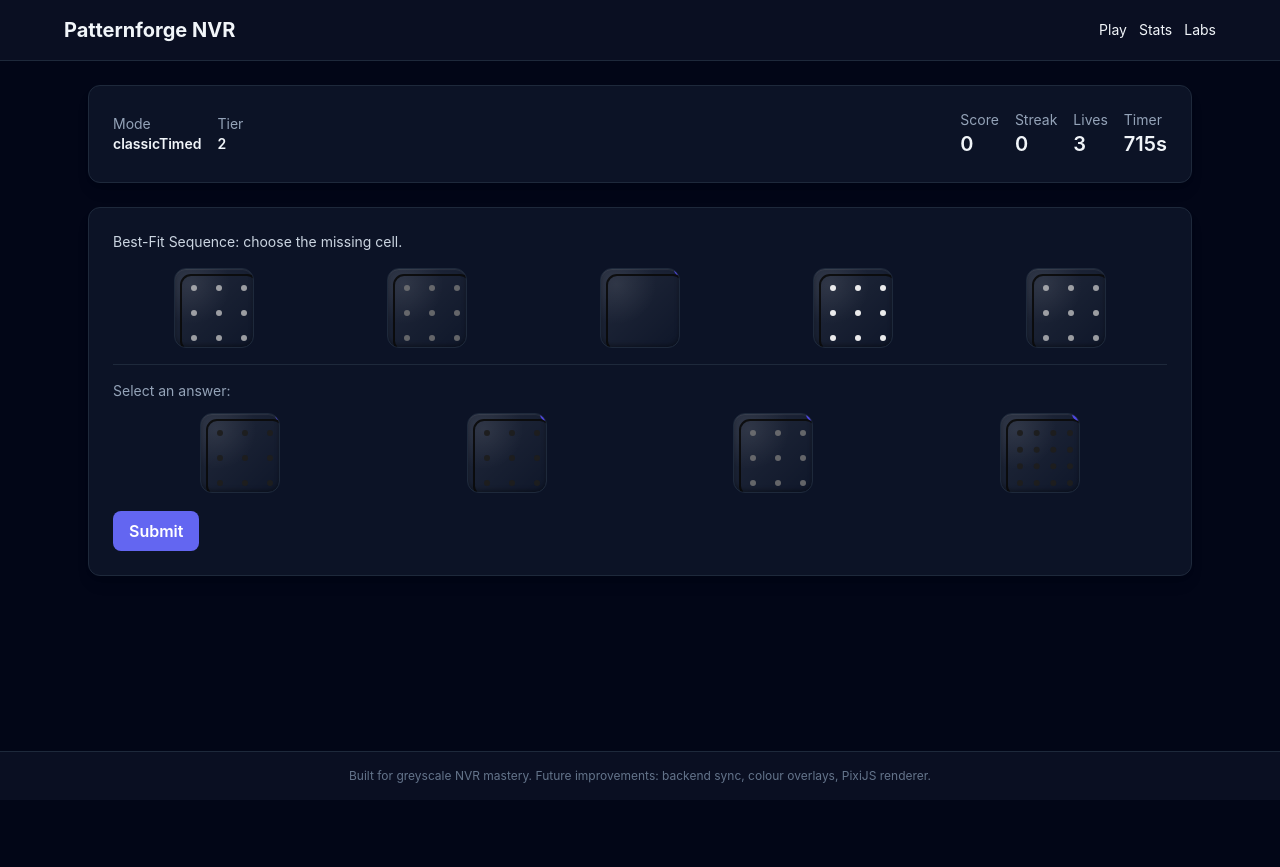
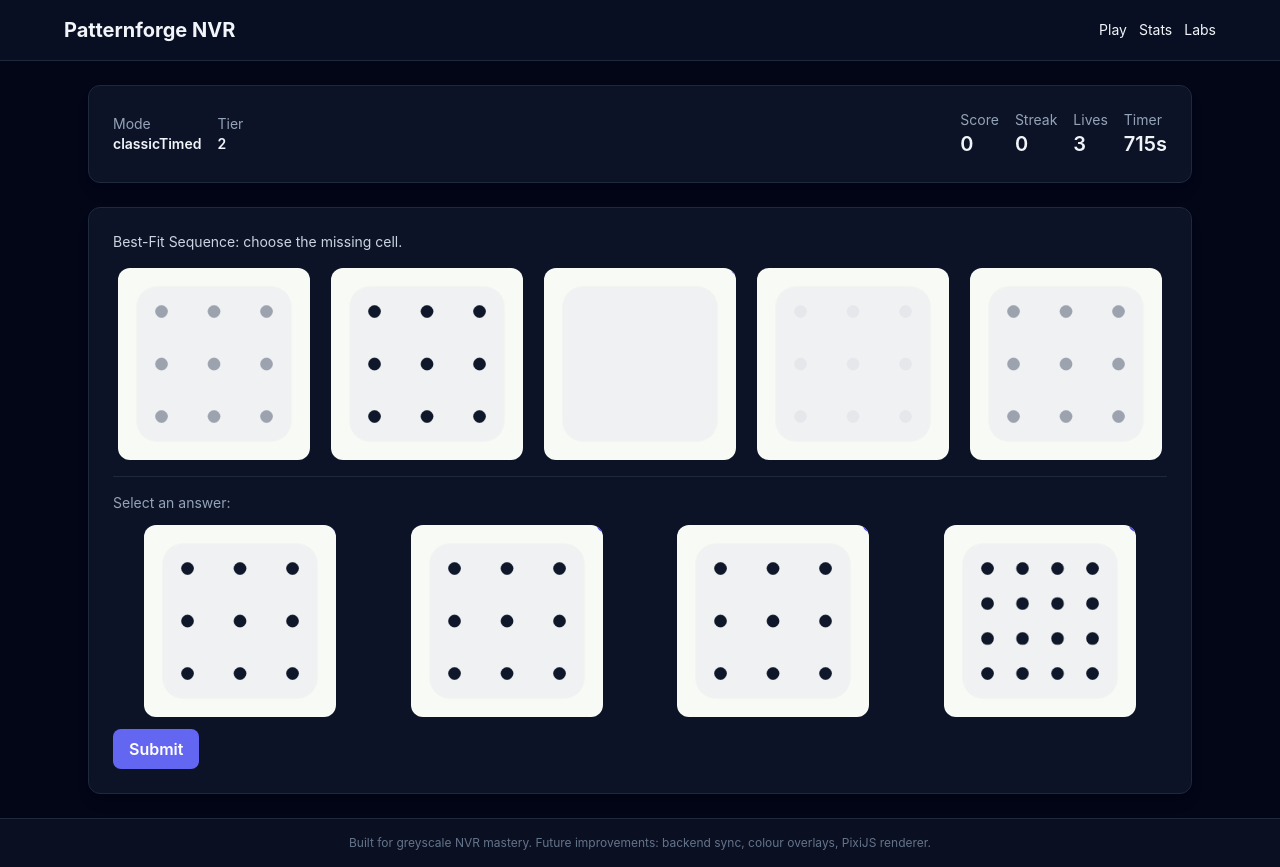
Before and after one commit to Deju2099/patternforge01, an Angular app: page /game in a window 1280 px wide. Before the commit the page ends 800 px from the top, so only its background shows below. Built offline with nearby package versions, Linux system fonts and the light colour scheme.

Commit message:
Enlarge puzzle cells and clarify motif contrast

```diff
--- a/src/app/components/puzzle-cell/puzzle-cell.component.html
+++ b/src/app/components/puzzle-cell/puzzle-cell.component.html
@@ -1,4 +1,7 @@
-<div class="glass-cell w-20 h-20 flex items-center justify-center relative" [class.border-indigo-400]="selected">
-  <canvas #canvas width="80" height="80" class="absolute inset-1 rounded-lg"></canvas>
+<div
+  class="glass-cell puzzle-cell-size flex items-center justify-center relative p-3"
+  [class.border-indigo-400]="selected"
+>
+  <canvas #canvas width="200" height="200" class="block rounded-lg w-full h-full"></canvas>
   <span *ngIf="label" class="absolute -top-2 -right-2 text-[10px] bg-indigo-600 text-white rounded-full px-1">{{ label }}</span>
 </div>
--- a/src/app/core/services/motif-renderer.service.ts
+++ b/src/app/core/services/motif-renderer.service.ts
@@ -3,14 +3,15 @@ import { CellConfig } from '../models/puzzle.model';
 import { ShadeIndex } from '../models/motif.model';
 
 const SHADE_MAP: Record<ShadeIndex, string> = {
-  0: 'rgba(245,245,245,0.95)',
-  1: 'rgba(200,200,200,0.75)',
-  2: 'rgba(120,120,120,0.8)',
-  3: 'rgba(30,30,30,0.95)',
+  0: '#e5e7eb', // light grey
+  1: '#9ca3af', // medium grey
+  2: '#0f172a', // near black
+  3: '#0f172a', // collapse darker requests into a single dark tone
 };
 
 /**
- * Draws greyscale motifs into an 80x80 canvas context.
+ * Draws greyscale motifs using an 80x80 unit coordinate space, scaled to the
+ * actual canvas size for responsive rendering.
  */
 @Injectable({ providedIn: 'root' })
 export class MotifRendererService {
@@ -19,8 +20,14 @@ export class MotifRendererService {
     if (!ctx) return;
     ctx.clearRect(0, 0, canvas.width, canvas.height);
 
+    const scale = Math.min(canvas.width, canvas.height) / 80;
+    ctx.save();
+    ctx.scale(scale, scale);
     this.drawCellFrame(ctx);
-    if (!cell) return;
+    if (!cell) {
+      ctx.restore();
+      return;
+    }
 
     switch (cell.motifId) {
       case 'barStack':
@@ -45,15 +52,16 @@ export class MotifRendererService {
         this.drawDotGrid(ctx, cell);
         break;
     }
+
+    ctx.restore();
   }
 
   private drawCellFrame(ctx: CanvasRenderingContext2D): void {
     ctx.save();
-    ctx.lineWidth = 2;
-    ctx.strokeStyle = 'rgba(10,10,10,0.9)';
-    ctx.fillStyle = 'rgba(40,40,40,0.65)';
-    this.roundRect(ctx, 2, 2, 76, 76, 10);
-    ctx.stroke();
+    ctx.lineWidth = 0;
+    ctx.fillStyle = 'rgba(235, 237, 240, 0.65)';
+    this.roundRect(ctx, 3, 3, 74, 74, 10);
+    ctx.fill();
     ctx.restore();
   }
 
@@ -119,13 +127,14 @@ export class MotifRendererService {
   private drawIsoCube(ctx: CanvasRenderingContext2D, cell: CellConfig): void {
     const { shadeIndex = 2, size = 1 } = cell.params;
     const base = 16 + size * 4;
+    const shade = Math.min(shadeIndex, 2) as ShadeIndex;
+    const light = SHADE_MAP[Math.max(0, shade - 1) as ShadeIndex];
+    const medium = SHADE_MAP[shade];
+    const dark = SHADE_MAP[2];
     ctx.save();
     ctx.translate(40, 40);
-    ctx.strokeStyle = 'rgba(15,15,15,0.9)';
+    ctx.strokeStyle = medium;
     ctx.lineWidth = 1.5;
-
-    const light = SHADE_MAP[shadeIndex as ShadeIndex];
-    const dark = 'rgba(20,20,20,0.8)';
     ctx.beginPath();
     ctx.moveTo(0, -base);
     ctx.lineTo(base, -base / 2);
@@ -152,7 +161,7 @@ export class MotifRendererService {
     ctx.lineTo(-base, base / 2);
     ctx.lineTo(0, base);
     ctx.closePath();
-    ctx.fillStyle = 'rgba(80,80,80,0.8)';
+    ctx.fillStyle = medium;
     ctx.fill();
     ctx.stroke();
     ctx.restore();
--- a/src/styles.css
+++ b/src/styles.css
@@ -25,18 +25,12 @@
     position: relative;
     overflow: hidden;
     border-radius: 0.75rem; /* rounded-xl */
-    border: 1px solid #1e293b; /* slate-800 */
-    background-color: #0f172a; /* slate-900 */
-    box-shadow: inset 0 1px 1px rgba(255, 255, 255, 0.08), inset 0 -2px 4px rgba(0, 0, 0, 0.35);
-    background-image: linear-gradient(135deg, rgba(255,255,255,0.08), rgba(255,255,255,0));
+    background-color: #f8faf5; /* off-white */
   }
 
-  .glass-cell::before {
-    content: '';
-    position: absolute;
-    inset: 0;
-    background: radial-gradient(circle at 20% 20%, rgba(255,255,255,0.08), transparent 45%);
-    pointer-events: none;
+  .puzzle-cell-size {
+    width: clamp(128px, 16vw, 192px);
+    height: clamp(128px, 16vw, 192px);
   }
 
   .app-shell {
```
